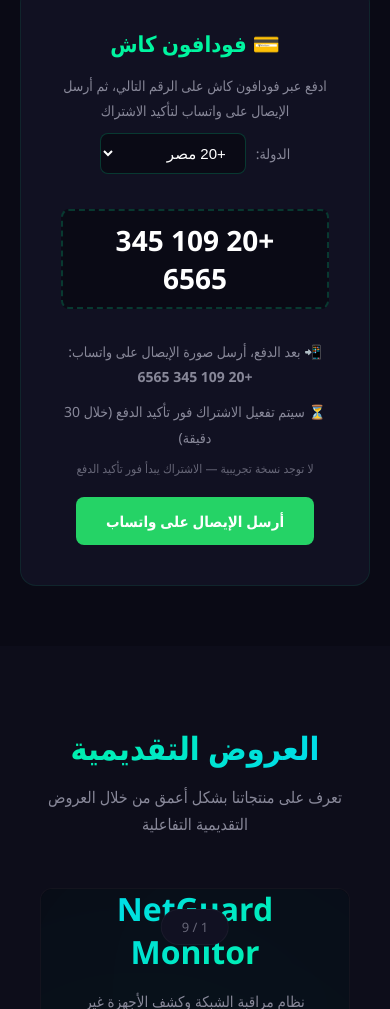
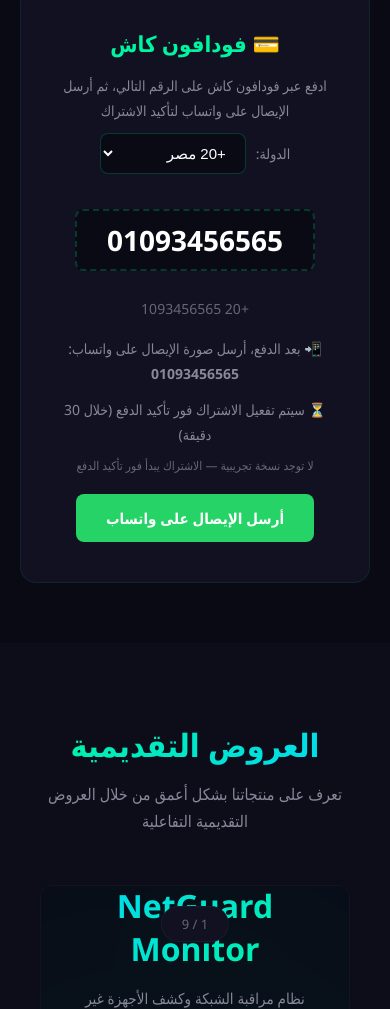
Before and after one commit to Mohamedameer99999/zelzal-security, a plain HTML site: page index.html in a window 390 px wide. Shown: the part 5501-6510 px from the top of the page. Drawn offline with Linux system fonts and the light colour scheme.

Commit message:
fix: phone number display local + international format

```diff
--- a/index.html
+++ b/index.html
@@ -7,7 +7,7 @@
 <script>
 // ---------- إعدادات رقم الدفع ----------
 const PAYMENT = {
-phone: "1093456565", // الرقم الأساسي (بدون مفتاح دولة)
+phone: "01093456565", // الرقم الأساسي (مع الصفر)
 countries: [
 { code: "+20", name: "مصر", label: "+20 مصر" },
 { code: "+966", name: "السعودية", label: "+966 السعودية" },
@@ -282,8 +282,9 @@ a{text-decoration:none;color:inherit}
 <label>الدولة:</label>
 <select id="countrySelect" onchange="updatePayment()"></select>
 </div>
-<div class="payment-number" id="paymentNumber">+20 1093456565</div>
-<p style="margin-top:15px">📲 بعد الدفع، أرسل صورة الإيصال على واتساب: <strong id="whatsappDisplay">+20 1093456565</strong></p>
+<div class="payment-number" id="paymentNumber">01093456565</div>
+<p style="margin-top:10px;color:#667;font-size:14px" id="internationalNumber">+20 1093456565</p>
+<p style="margin-top:15px">📲 بعد الدفع، أرسل صورة الإيصال على واتساب: <strong id="whatsappDisplay">01093456565</strong></p>
 <p style="margin-top:10px">⏳ سيتم تفعيل الاشتراك فور تأكيد الدفع (خلال 30 دقيقة)</p>
 <div class="payment-note">لا توجد نسخة تجريبية — الاشتراك يبدأ فور تأكيد الدفع</div>
 <a id="sendReceiptBtn" href="https://wa.me/201093456565" class="btn btn-whatsapp" style="margin-top:20px;justify-content:center" target="_blank">أرسل الإيصال على واتساب</a>
@@ -325,10 +326,14 @@ a{text-decoration:none;color:inherit}
 function updatePayment() {
 const sel = document.getElementById('countrySelect');
 const cc = PAYMENT.countries[sel.value].code;
-const full = cc + ' ' + PAYMENT.phone.replace(/(\d{3})(\d{3})(\d{4})/, '$1 $2 $3');
-const wa = cc.replace('+', '') + PAYMENT.phone;
-document.getElementById('paymentNumber').textContent = full;
-document.getElementById('whatsappDisplay').textContent = full;
+const raw = PAYMENT.phone; // "01093456565"
+const waNum = raw.replace(/^0/, ''); // إزالة الصفر لرابط واتساب
+const localDisplay = raw;
+const intlDisplay = cc + ' ' + waNum;
+const wa = cc.replace('+', '') + waNum;
+document.getElementById('paymentNumber').textContent = localDisplay;
+document.getElementById('internationalNumber').textContent = intlDisplay;
+document.getElementById('whatsappDisplay').textContent = localDisplay;
 document.getElementById('sendReceipt').href = 'https://wa.me/' + wa;
 document.getElementById('heroWhatsapp').href = 'https://wa.me/' + wa;
 document.getElementById('footerWhatsapp').href = 'https://wa.me/' + wa;
```
